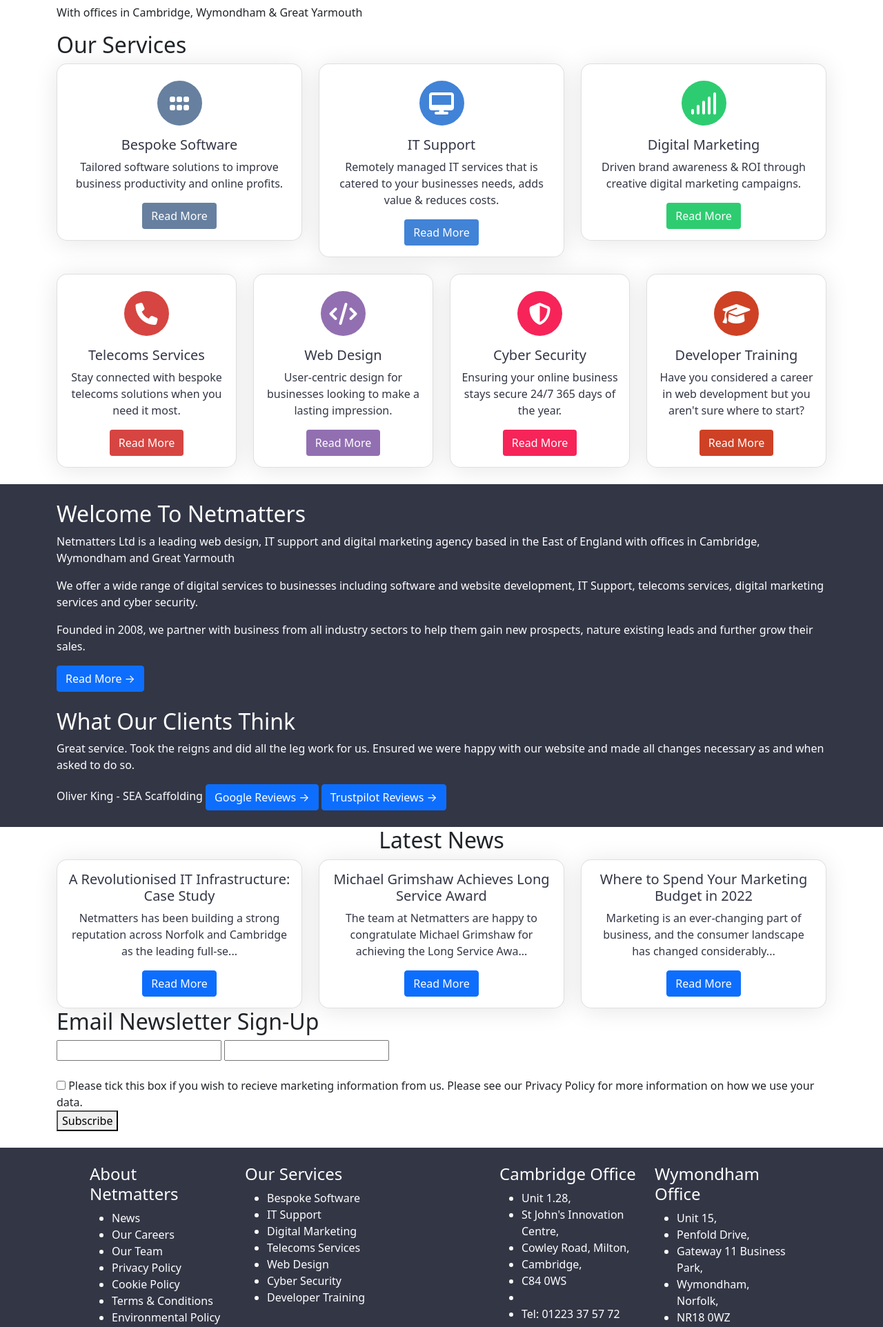
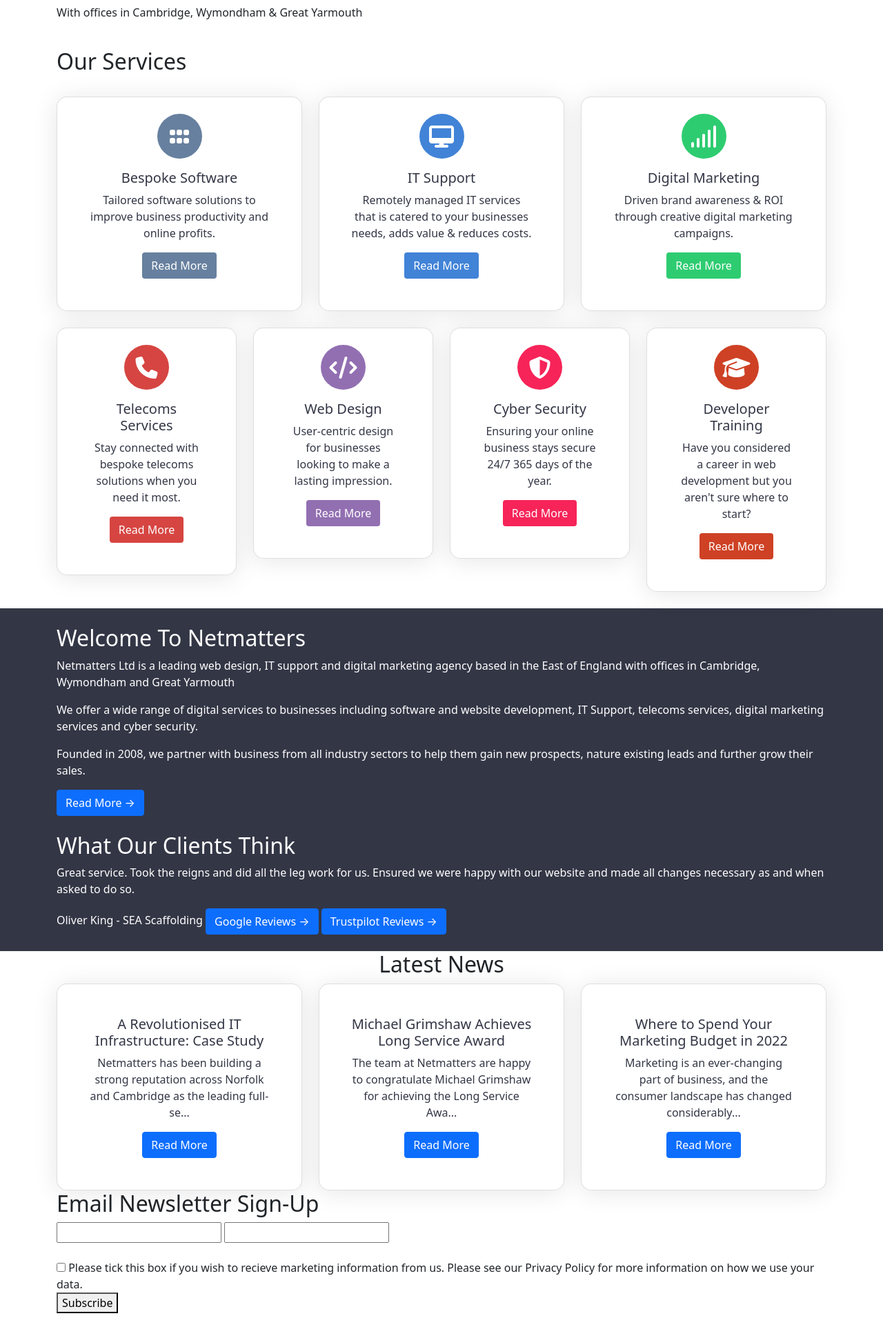
Before and after one commit to DanielGoreSCS/HTML-CSS-Reflection, a PHP site: page / in a window 1280 px wide. Shown: the part 130-2054 px from the top of the page at 69% size. Run offline with PHP 8.4, Linux system fonts and the light colour scheme; some libraries are stand-ins or nearby versions.

Commit message:
Made only services cards text turn white on hover.
Only cards with the card-services class have their text turn white when hovered. Added padding to make cards a better shape.

```diff
--- a/css/style.css
+++ b/css/style.css
@@ -111,6 +111,7 @@
   text-decoration: none;
   color: #333645;
   text-align: center;
+  padding: 30px;
   box-shadow: 0 3px 35px rgba(0, 0, 0, 0.1);
   border-radius: 15px;
   transition: 0.5s ease;
@@ -118,8 +119,10 @@
 .card .btn {
   color: #fff;
 }
+.card-services:hover {
+  color: #fff;
+}
 .card:hover {
-  color: #fff;
   transform: translateY(-1rem);
 }
 .card:hover.software {
--- a/index.html
+++ b/index.html
@@ -117,12 +117,12 @@
             <h1>The East Of England&apos;s Leading Technology Company</h1>
             <p>With offices in Cambridge&comma; Wymondham & Great Yarmouth</p>
         </div>
-        <div class="container">
+        <div class="container py-4">
             <h2>Our Services</h2>
             <div class="row">
-                <div class="col-md-4 mb-4">
+                <div class="col-md-4 mt-4">
                     <a href="#">
-                        <div class="card software pt-4">
+                        <div class="card card-services software pt-4">
                             <i class="fa-solid fa-grip icon-rounded besp-soft fa-2x mx-auto"></i>
                             <div class="card-body">
                                 <h5 class="card-title">Bespoke Software</h5>
@@ -132,9 +132,9 @@
                         </div>
                     </a>
                 </div>
-                <div class="col-md-4 mb-4">
+                <div class="col-md-4 mt-4">
                     <a href="#">
-                        <div class="card it pt-4">
+                        <div class="card card-services it pt-4">
                             <i class="fa-solid fa-desktop icon-rounded it-sup fa-2x mx-auto"></i>
                             <div class="card-body">
                                 <h5 class="card-title">IT Support</h5>
@@ -144,9 +144,9 @@
                         </div>
                     </a>
                 </div>
-                <div class="col-md-4 mb-4">
+                <div class="col-md-4 mt-4">
                     <a href="#">
-                        <div class="card digital pt-4">
+                        <div class="card card-services digital pt-4">
                             <i class="fa-solid fa-signal icon-rounded dig-mark fa-2x mx-auto"></i>
                             <div class="card-body">
                                 <h5 class="card-title">Digital Marketing</h5>
@@ -156,9 +156,9 @@
                         </div>
                     </a>
                 </div>
-                <div class="col-md-6 col-lg-3 mb-4">
+                <div class="col-md-6 col-lg-3 mt-4">
                     <a href="#">
-                        <div class="card telecoms pt-4">
+                        <div class="card card-services telecoms pt-4">
                             <i class="fa-solid fa-phone icon-rounded tel-serv fa-2x mx-auto"></i>
                             <div class="card-body">
                                 <h5 class="card-title">Telecoms Services</h5>
@@ -168,9 +168,9 @@
                         </div>
                     </a>
                 </div>
-                <div class="col-md-6 col-lg-3 mb-4">
+                <div class="col-md-6 col-lg-3 mt-4">
                     <a href="#">
-                        <div class="card web pt-4">
+                        <div class="card card-services web pt-4">
                             <i class="fa-solid fa-code icon-rounded web-des fa-2x mx-auto"></i>
                             <div class="card-body">
                                 <h5 class="card-title">Web Design</h5>
@@ -180,9 +180,9 @@
                         </div>
                     </a>
                 </div>
-                <div class="col-md-6 col-lg-3 mb-4">
+                <div class="col-md-6 col-lg-3 mt-4">
                     <a href="#">
-                        <div class="card cyber pt-4">
+                        <div class="card card-services cyber pt-4">
                             <i class="fa-solid fa-shield-halved icon-rounded cyb-sec fa-2x mx-auto"></i>
                             <div class="card-body">
                                 <h5 class="card-title">Cyber Security</h5>
@@ -192,9 +192,9 @@
                         </div>
                     </a>
                 </div>
-                <div class="col-md-6 col-lg-3 mb-4">
+                <div class="col-md-6 col-lg-3 mt-4">
                     <a href="#">
-                        <div class="card developer pt-4">
+                        <div class="card card-services developer pt-4">
                             <i class="fa-solid fa-graduation-cap  icon-rounded dev-train fa-2x mx-auto"></i>
                             <div class="card-body">
                                 <h5 class="card-title">Developer Training</h5>
--- a/scss/components/_cards.scss
+++ b/scss/components/_cards.scss
@@ -3,14 +3,17 @@
     text-decoration: none;
     color: c.$primary;
     text-align: center;
+    padding: 30px;
     box-shadow: 0 3px 35px rgba(0, 0, 0, 0.1);
     border-radius: 15px;
     transition: .5s ease;
     .btn {
         color:c.$white;
     }
+    &-services:hover {
+        color: c.$white;
+    }
     &:hover {
-        color: c.$white;
         transform: translateY(-1rem);
         &.software {
             background-color: c.$bespoke--software;
```
Also changed, not shown: 1 other file.
